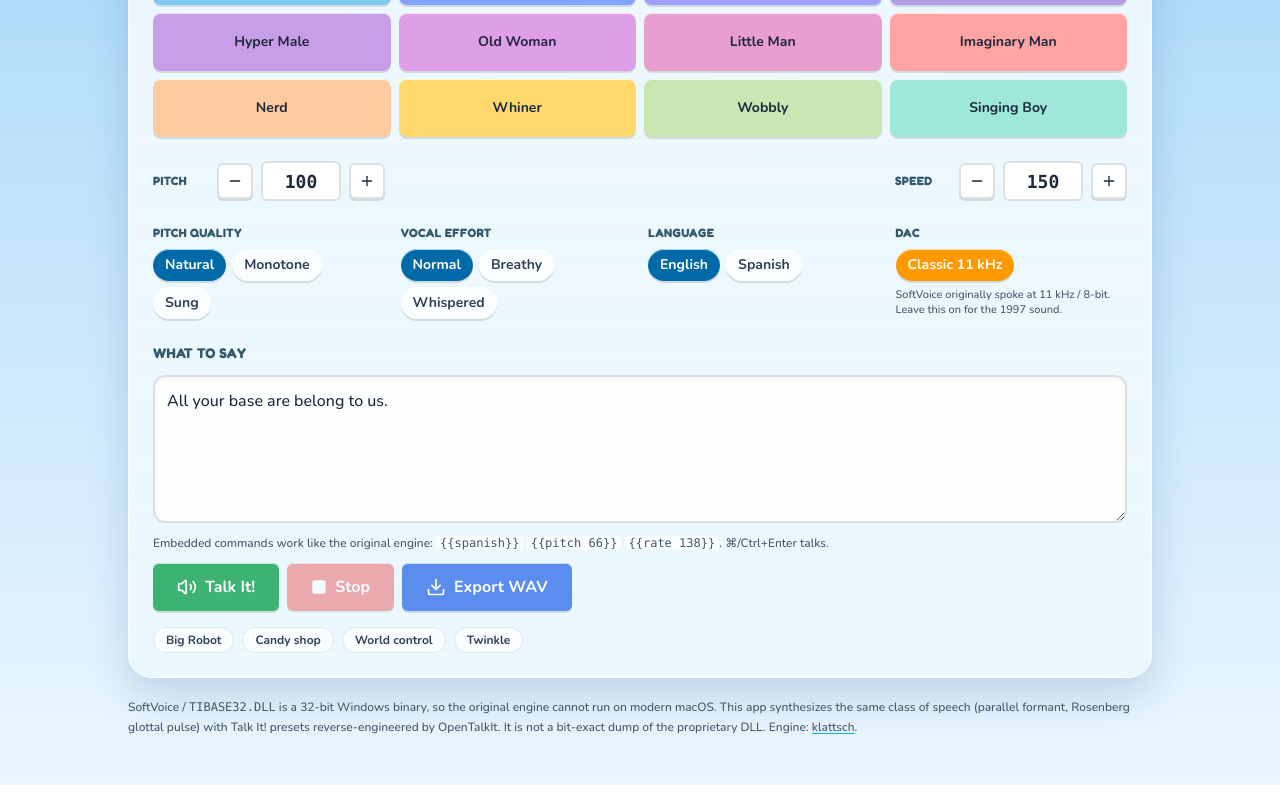
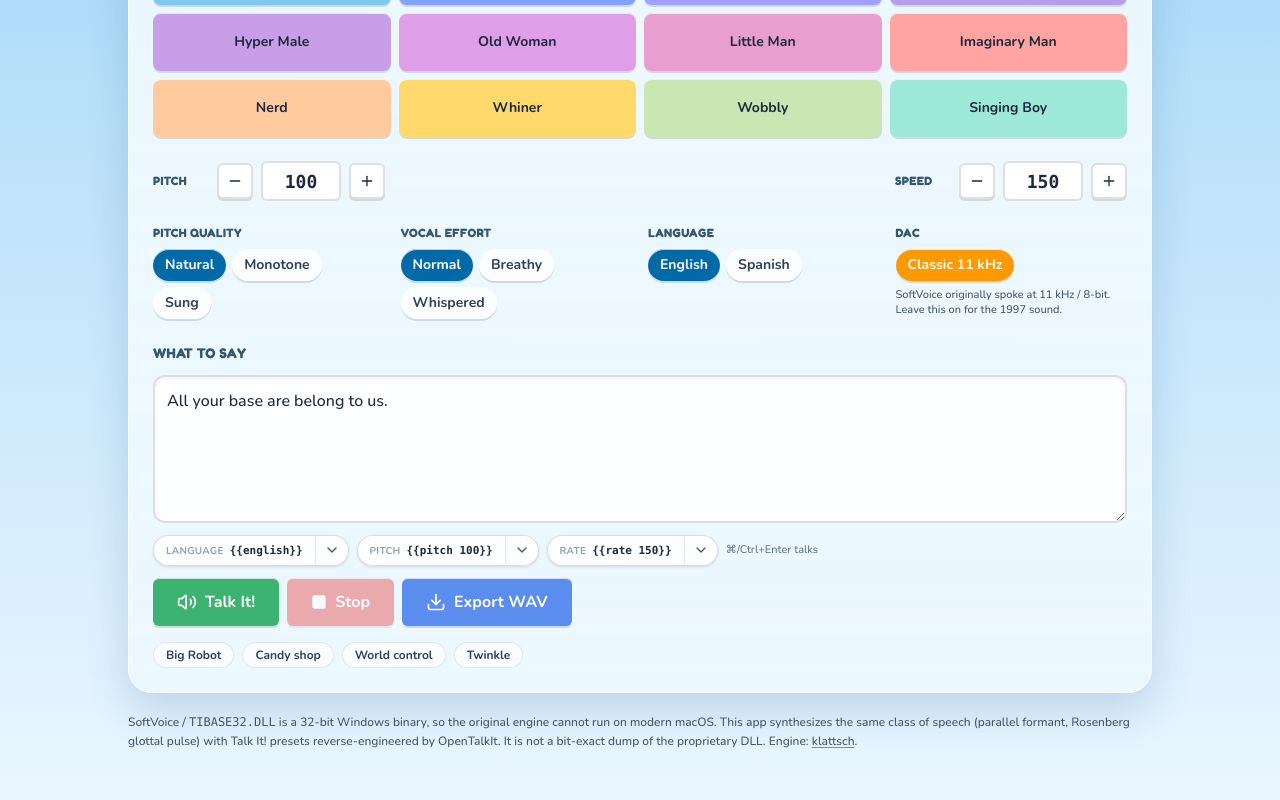
Before and after one commit to andreysenes/talk-it, a React (Vite) app: page / in a window 1280 px wide. Shown: the part 430-1230 px from the top of the page. Built offline with nearby package versions, Linux system fonts and the light colour scheme.

Commit message:
Add insertable command chips with per-command settings.
Tapping a chip inserts {{spanish}}, {{pitch}}, or {{rate}} at the
caret. The chevron opens language toggle or a value field.

Co-authored-by: andreysenes138 <andreysenes138@gmail.com>

```diff
--- a/src/App.tsx
+++ b/src/App.tsx
@@ -135,6 +135,9 @@ export default function App() {
           <TalkPanel
             text={text}
             onText={setText}
+            pitch={pitch}
+            speed={speed}
+            language={language}
             speaking={state === 'speaking'}
             rendering={state === 'rendering'}
             exporting={state === 'exporting'}
--- /dev/null
+++ b/src/components/CommandButtons.tsx
@@ -0,0 +1,215 @@
+import { ChevronDown } from 'lucide-react'
+import { useState } from 'react'
+import { cn } from '../lib/utils'
+import type { Language } from '../engine/personalities'
+
+export type CommandKind = 'language' | 'pitch' | 'rate'
+
+function Chip({
+  label,
+  token,
+  open,
+  onInsert,
+  onToggle,
+}: {
+  label: string
+  token: string
+  open: boolean
+  onInsert: () => void
+  onToggle: () => void
+}) {
+  return (
+    <div className="flex overflow-hidden rounded-full border border-slate-800/15 bg-white/90 shadow-sm">
+      <button
+        type="button"
+        onClick={onInsert}
+        className="px-3 py-1.5 text-left text-xs font-semibold text-slate-800 hover:bg-sky-50"
+        title={`Insert ${token}`}
+      >
+        <span className="mr-1.5 text-[10px] font-bold tracking-wide text-slate-400 uppercase">
+          {label}
+        </span>
+        <code className="font-mono text-[11px]">{token}</code>
+      </button>
+      <button
+        type="button"
+        onClick={onToggle}
+        className={cn(
+          'border-l border-slate-800/10 px-2 text-slate-600 hover:bg-sky-50',
+          open && 'bg-sky-100 text-sky-800',
+        )}
+        aria-expanded={open}
+        aria-label={`Configure ${label}`}
+      >
+        <ChevronDown className={cn('size-4 transition-transform', open && 'rotate-180')} />
+      </button>
+    </div>
+  )
+}
+
+export function CommandButtons({
+  language: defaultLanguage,
+  pitch: defaultPitch,
+  rate: defaultRate,
+  onInsert,
+}: {
+  language: Language
+  pitch: number
+  rate: number
+  onInsert: (token: string) => void
+}) {
+  const [open, setOpen] = useState<CommandKind | null>(null)
+  const [language, setLanguage] = useState<Language>(defaultLanguage)
+  const [pitch, setPitch] = useState(defaultPitch)
+  const [rate, setRate] = useState(defaultRate)
+
+  const displayLanguage = open === 'language' ? language : defaultLanguage
+  const displayPitch = open === 'pitch' ? pitch : defaultPitch
+  const displayRate = open === 'rate' ? rate : defaultRate
+
+  const langToken =
+    displayLanguage === 'spanish' ? '{{spanish}}' : '{{english}}'
+  const pitchToken = `{{pitch ${displayPitch}}}`
+  const rateToken = `{{rate ${displayRate}}}`
+
+  function toggle(kind: CommandKind) {
+    setOpen((current) => {
+      const next = current === kind ? null : kind
+      if (next === 'language') setLanguage(defaultLanguage)
+      if (next === 'pitch') setPitch(defaultPitch)
+      if (next === 'rate') setRate(defaultRate)
+      return next
+    })
+  }
+
+  return (
+    <div className="flex flex-col gap-2">
+      <div className="flex flex-wrap items-center gap-2">
+        <Chip
+          label="Language"
+          token={langToken}
+          open={open === 'language'}
+          onInsert={() => onInsert(langToken)}
+          onToggle={() => toggle('language')}
+        />
+        <Chip
+          label="Pitch"
+          token={pitchToken}
+          open={open === 'pitch'}
+          onInsert={() => onInsert(pitchToken)}
+          onToggle={() => toggle('pitch')}
+        />
+        <Chip
+          label="Rate"
+          token={rateToken}
+          open={open === 'rate'}
+          onInsert={() => onInsert(rateToken)}
+          onToggle={() => toggle('rate')}
+        />
+        <span className="text-[11px] text-slate-500">⌘/Ctrl+Enter talks</span>
+      </div>
+
+      {open === 'language' && (
+        <div className="rounded-xl border border-slate-800/10 bg-white/80 p-3">
+          <p className="mb-2 text-[11px] font-bold tracking-wide text-slate-500 uppercase">
+            Language command
+          </p>
+          <div className="flex flex-wrap gap-2">
+            <button
+              type="button"
+              className={cn(
+                'talk-3d rounded-full px-3 py-1.5 text-xs font-bold',
+                language === 'english' ? 'bg-sky-700 text-white' : 'bg-white text-slate-700',
+              )}
+              onClick={() => setLanguage('english')}
+            >
+              English
+            </button>
+            <button
+              type="button"
+              className={cn(
+                'talk-3d rounded-full px-3 py-1.5 text-xs font-bold',
+                language === 'spanish' ? 'bg-sky-700 text-white' : 'bg-white text-slate-700',
+              )}
+              onClick={() => setLanguage('spanish')}
+            >
+              Spanish
+            </button>
+            <button
+              type="button"
+              className="talk-3d rounded-full bg-sky-600 px-3 py-1.5 text-xs font-bold text-white"
+              onClick={() => onInsert(langToken)}
+            >
+              Insert
+            </button>
+          </div>
+        </div>
+      )}
+
+      {open === 'pitch' && (
+        <ValuePanel
+          label="Pitch command"
+          id="command-pitch"
+          value={pitch}
+          onChange={setPitch}
+          onInsert={() => onInsert(pitchToken)}
+        />
+      )}
+
+      {open === 'rate' && (
+        <ValuePanel
+          label="Rate command"
+          id="command-rate"
+          value={rate}
+          onChange={setRate}
+          onInsert={() => onInsert(rateToken)}
+        />
+      )}
+    </div>
+  )
+}
+
+function ValuePanel({
+  label,
+  id,
+  value,
+  onChange,
+  onInsert,
+}: {
+  label: string
+  id: string
+  value: number
+  onChange: (n: number) => void
+  onInsert: () => void
+}) {
+  return (
+    <div className="rounded-xl border border-slate-800/10 bg-white/80 p-3">
+      <label
+        htmlFor={id}
+        className="mb-2 block text-[11px] font-bold tracking-wide text-slate-500 uppercase"
+      >
+        {label}
+      </label>
+      <div className="flex flex-wrap items-center gap-2">
+        <input
+          id={id}
+          name={id}
+          type="number"
+          value={value}
+          onChange={(e) => {
+            const n = Number(e.target.value)
+            if (Number.isFinite(n)) onChange(n)
+          }}
+          className="h-9 w-24 rounded-md border-2 border-slate-800/15 bg-white px-2 font-mono text-sm font-bold text-slate-800"
+        />
+        <button
+          type="button"
+          className="talk-3d rounded-full bg-sky-600 px-3 py-1.5 text-xs font-bold text-white"
+          onClick={onInsert}
+        >
+          Insert
+        </button>
+      </div>
+    </div>
+  )
+}
--- a/src/components/TalkPanel.tsx
+++ b/src/components/TalkPanel.tsx
@@ -1,6 +1,9 @@
 import { Download, Square, Volume2 } from 'lucide-react'
+import { useRef } from 'react'
+import { CommandButtons } from './CommandButtons'
 import { Button } from './ui/button'
 import { cn } from '../lib/utils'
+import type { Language } from '../engine/personalities'
 
 const EXAMPLES = [
   {
@@ -25,9 +28,21 @@ const EXAMPLES = [
   },
 ]
 
+function insertToken(text: string, token: string, start: number, end: number) {
+  const before = text.slice(0, start)
+  const after = text.slice(end)
+  const lead = before.length > 0 && !/\s$/.test(before) ? ' ' : ''
+  const trail = after.length > 0 && !/^\s/.test(after) ? ' ' : ''
+  const inserted = `${lead}${token}${trail}`
+  return { next: before + inserted + after, caret: before.length + inserted.length }
+}
+
 export function TalkPanel({
   text,
   onText,
+  pitch,
+  speed,
+  language,
   speaking,
   rendering,
   exporting,
@@ -38,6 +53,9 @@ export function TalkPanel({
 }: {
   text: string
   onText: (v: string) => void
+  pitch: number
+  speed: number
+  language: Language
   speaking: boolean
   rendering: boolean
   exporting: boolean
@@ -48,6 +66,21 @@ export function TalkPanel({
 }) {
   const busy = speaking || rendering || exporting
   const empty = !text.trim()
+  const textareaRef = useRef<HTMLTextAreaElement>(null)
+
+  function insertCommand(token: string) {
+    const el = textareaRef.current
+    const start = el?.selectionStart ?? text.length
+    const end = el?.selectionEnd ?? text.length
+    const { next, caret } = insertToken(text, token, start, end)
+    onText(next)
+    requestAnimationFrame(() => {
+      const box = textareaRef.current
+      if (!box) return
+      box.focus()
+      box.setSelectionRange(caret, caret)
+    })
+  }
 
   return (
     <div className="flex flex-col gap-3">
@@ -56,6 +89,8 @@ export function TalkPanel({
       </label>
       <textarea
         id="talk-text"
+        name="talk-text"
+        ref={textareaRef}
         value={text}
         onChange={(e) => onText(e.target.value)}
         placeholder="Type anything. Talk It! will speak it in the selected voice."
@@ -75,15 +110,13 @@ export function TalkPanel({
         <p className="text-sm font-semibold text-red-700" role="alert">
           {error}
         </p>
-      ) : (
-        <p className="text-xs text-slate-600">
-          Embedded commands work like the original engine:{' '}
-          <code className="rounded bg-white/80 px-1">{'{{spanish}}'}</code>{' '}
-          <code className="rounded bg-white/80 px-1">{'{{pitch 66}}'}</code>{' '}
-          <code className="rounded bg-white/80 px-1">{'{{rate 138}}'}</code>
-          . ⌘/Ctrl+Enter talks.
-        </p>
-      )}
+      ) : null}
+      <CommandButtons
+        language={language}
+        pitch={pitch}
+        rate={speed}
+        onInsert={insertCommand}
+      />
 
       <div className="flex flex-wrap gap-2">
         <Button
```
